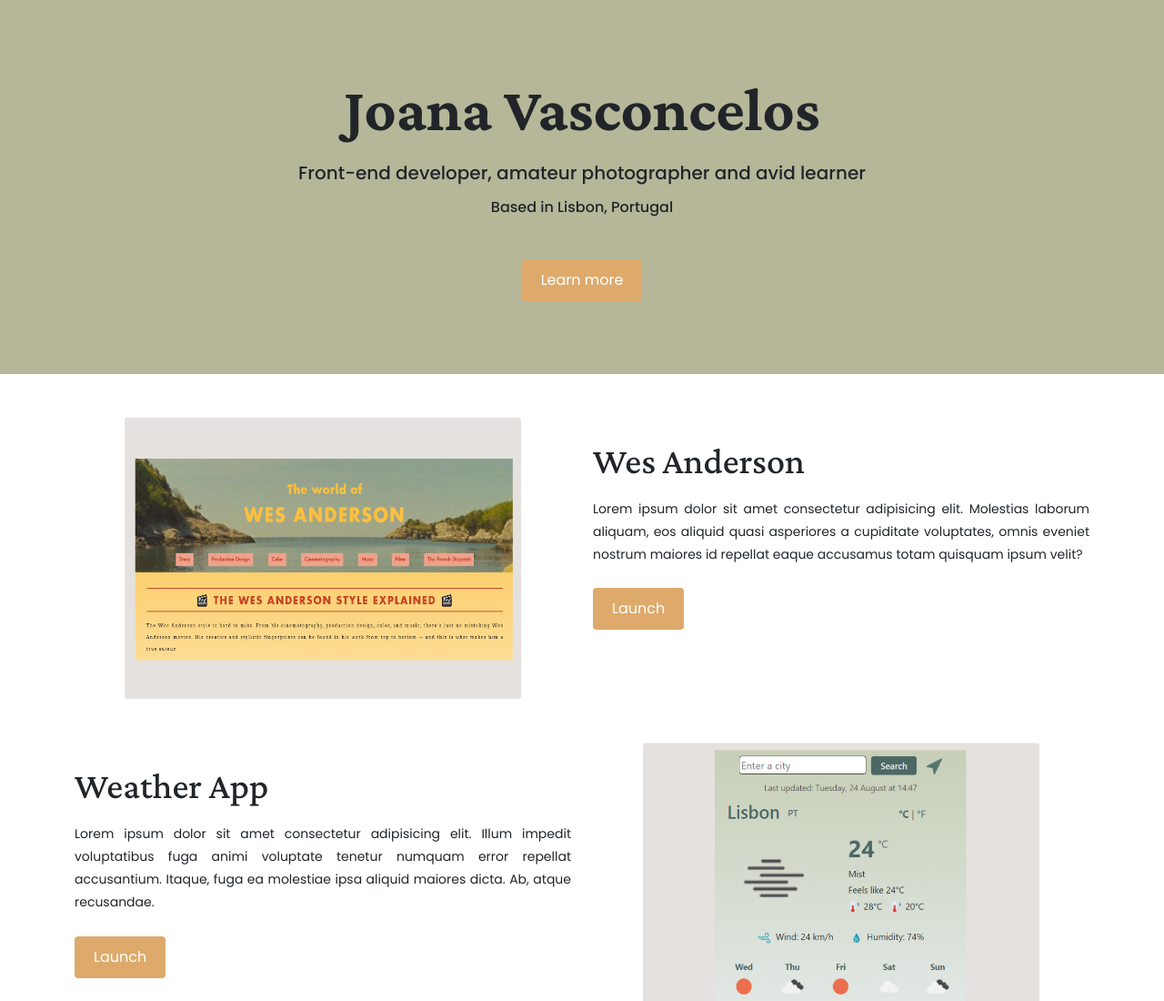
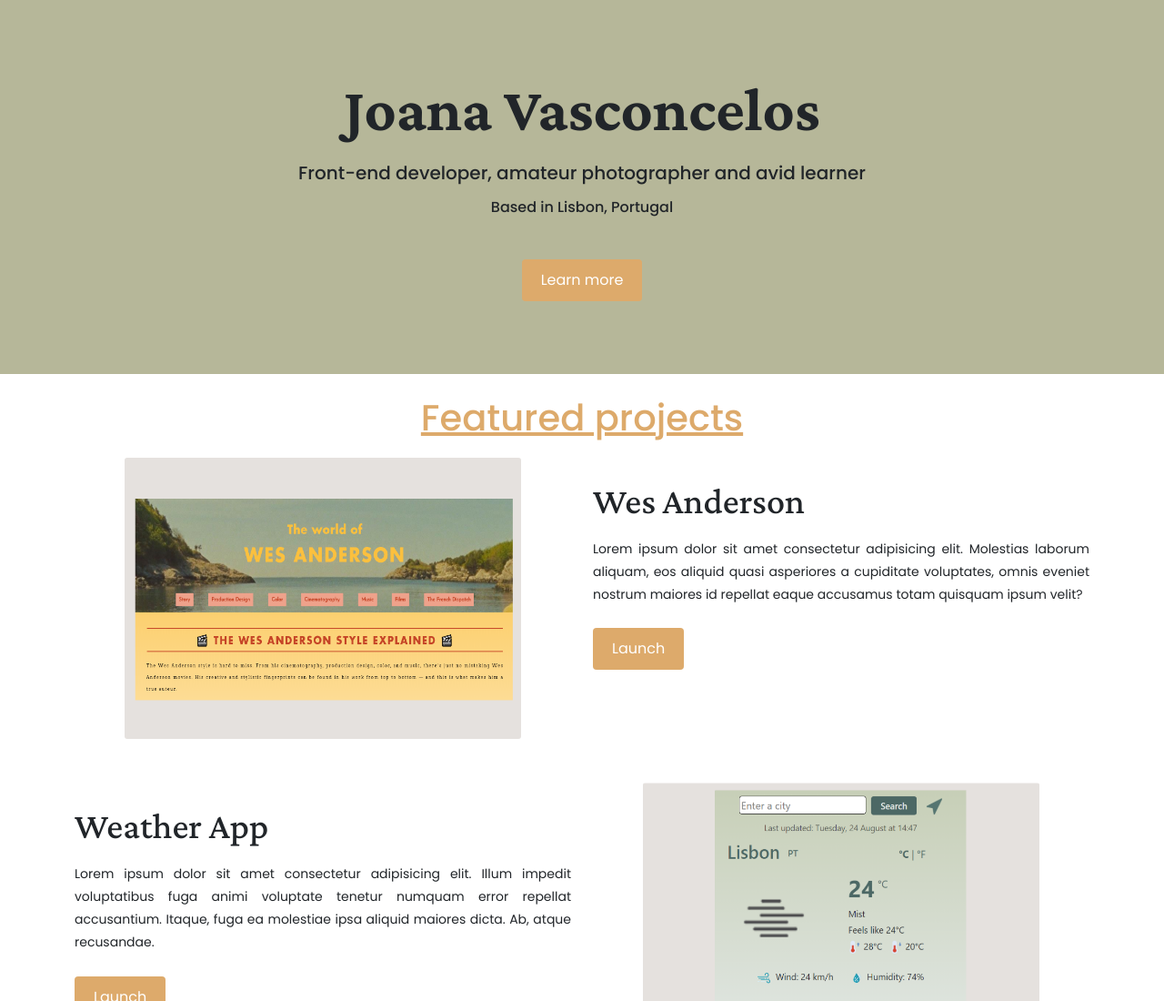
Before and after one commit to joana-vasconcelos/portfolio, a plain HTML site: page index.html in a window 1280 px wide. Shown: the top 1100 px of the page at 91% size. Drawn offline with nearby package versions, Linux system fonts and the light colour scheme.

Commit message:
clean up code

```diff
--- a/index.html
+++ b/index.html
@@ -31,7 +31,7 @@
     ></script>
   </head>
   <body>
-    <div class="hero mb-5">
+    <div class="hero mb-4">
       <h1 class="mb-3">Joana Vasconcelos</h1>
       <h2 class="mb-3">
         Front-end developer, amateur photographer and avid learner
@@ -41,6 +41,7 @@
     </div>
 
     <div class="container">
+      <h3>Featured projects</h3>
       <div class="row">
         <div class="col mb-5 d-none d-sm-block">
           <img src="/images/wes-anderson.png" alt="Wes Anderson site" />
--- a/styles/portfolio.css
+++ b/styles/portfolio.css
@@ -49,6 +49,15 @@ h1 {
   text-align: justify;
 }
 
+.container h3 {
+  font-size: bold;
+  color: var(--accent-color);
+  text-align: center;
+  font-size: 40px;
+  margin-bottom: 20px;
+  text-decoration: underline;
+}
+
 img {
   width: 80%;
   display: block;
```
